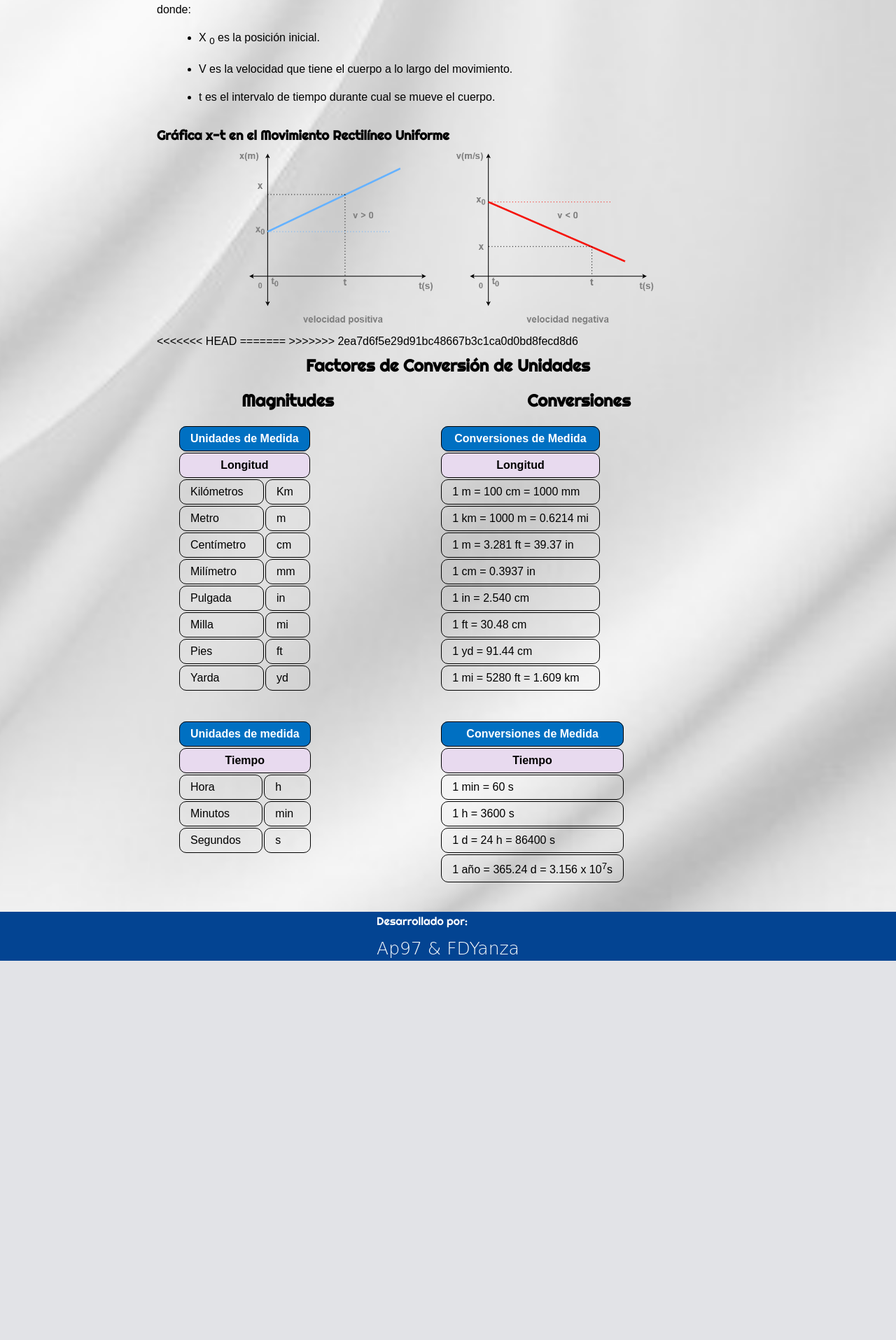
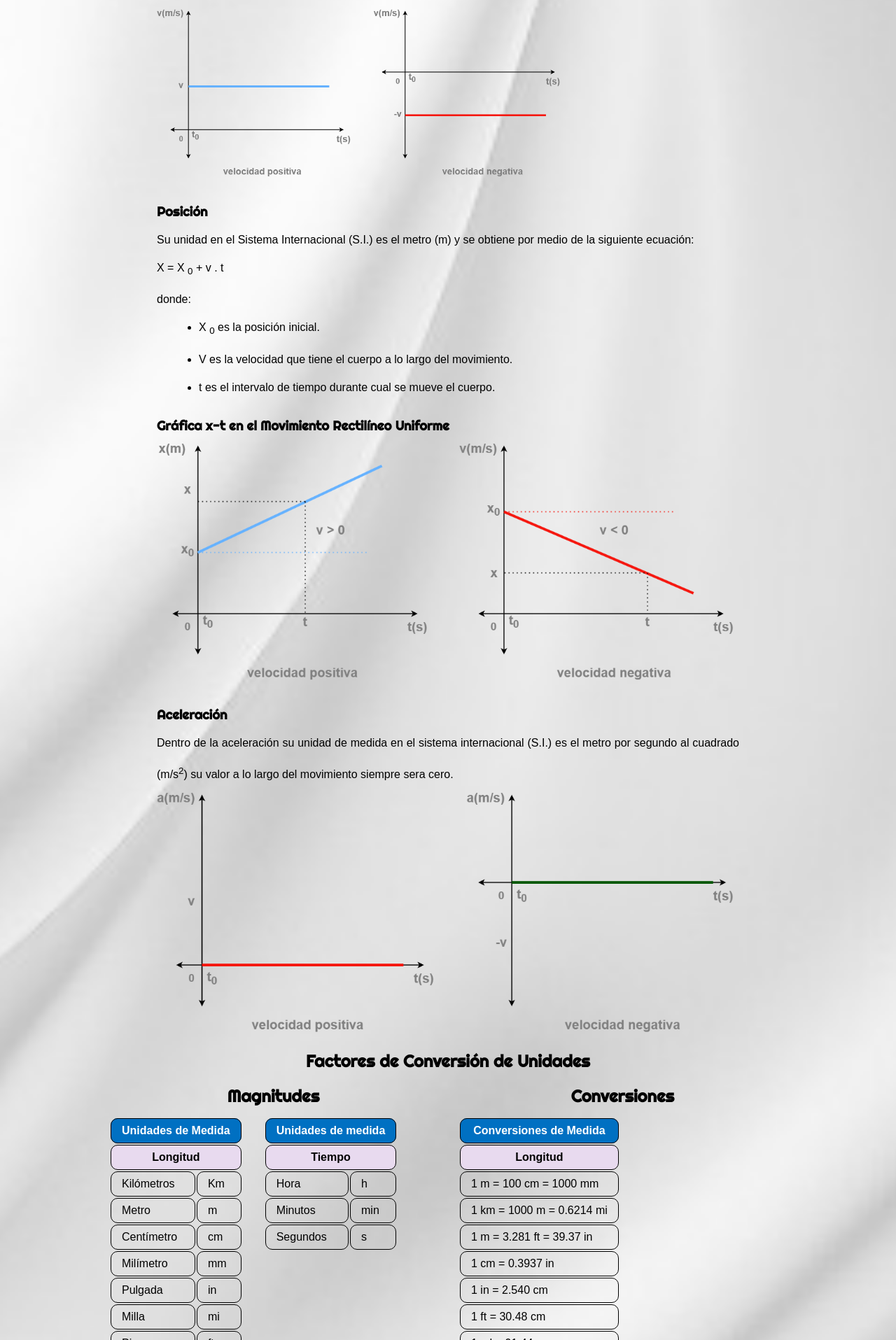
Before and after one commit to Aspg97/XRMRU, a PHP site: page / in a window 1280 px wide; the page is wider, and only the part inside the window is pictured. Shown: the part 3165-5080 px from the top of that part at 70% size. Before the commit the page ends 4538 px from the top of that part, so only its background shows below. Run offline with PHP 8.4, Linux system fonts and the light colour scheme; some web fonts are replaced.

Commit message:
Creaando las imagenes con flex-wrap

```diff
--- a/index.html
+++ b/index.html
@@ -78,8 +78,9 @@
                 </li>
             </ul>
 
+
+            <div>
                 <h3>Ejemplo</h3>
-
                 <div class="ejemplo-mru">
                     <div class="eje-mru">
                         <img src="webComponents/IMG/gift/ejemplo distancia.png" alt="Ejemplo de MRU">
@@ -92,6 +93,7 @@
                             <li>Entre los intervalos de tiempos iguales, se recorren distancias iguales.</li>
                             <li>La rapidez es constante e igual al módulo de la velocidad.</li>
                         </ul>
+                    </div>
                 </div>
             </div>
 
@@ -112,15 +114,17 @@
                     <div class="cont-vel">
 
                         <div class="gift1">
-                            <img src="webComponents/IMG/gift/velocidad.gif" alt="Velocidad Gift" width="100%"
-                                height="100%">
+                            <img src="webComponents/IMG/gift/velocidad.gif" alt="Velocidad Gift" width="100%">
                         </div>
 
+                        <div class="cont-expl">
                             <p>
                                 Es la relación que se establece entre el desplazamiento realizado por la partícula y el
                                 intervalo de tiempo en que se efectuó expresando así la relación entre el espacio recorrido
                                 por un objeto, el tiempo empleado para ello y su dirección.
                             </p>
+                        </div>
+
                     </div>
 
                 </div>
@@ -132,15 +136,17 @@
                     <div class="cont-t">
 
                         <div class="gift2">
-                            <img src="webComponents/IMG/gift/tiempo.gif" alt="Tiempo Gift" width="100%"
-                                height="100%">
+                            <img src="webComponents/IMG/gift/tiempo.gif" alt="Tiempo Gift" width="100%">
                         </div>
 
+                        <div class="cont-expl">
                             <p>
                                 Se llama tiempo a una magnitud que sirve para medir la duración o la separación de uno o más
                                 acontecimientos. Estos permiten ordenarlos en una secuencia y determinar si ocurreno o no en
                                 simultáneo.
                             </p>
+                        </div>
+
                     </div>
 
                 </div>
@@ -153,11 +159,10 @@
                 <div class="cont-dis">
 
                     <div class="gift3">
-                        <img src="webComponents/IMG/gift/distancia.gif" alt="Distancia Gift" width="100%"
-                            height="100%">
+                        <img src="webComponents/IMG/gift/distancia.gif" alt="Distancia Gift" width="100%">
                     </div>
 
-                    <div>
+                    <div class="cont-expl">
                         <p>
                             Es la longitud medida sobre la trayectoria recorrida por la partícula o cuerpo al moverse de
                             una posicíon a otra.
@@ -181,16 +186,17 @@
 
             <h2>Ecuaciones y Gráficas del MRU</h2>
 
+            <div class="ecuaciones">
+
                 <h3>Ecuaciones del Movimiento Rectilíneo Uniforme</h3>
 
-            <div class="ecuaciones">
                 <p>Las fórmulas o ecuaciones del MRU emplean la distancia (d) recorrida por el cuerpo que avanza con una
                     rapidez (v), empleando un tiempo (t). Con estas 3 variables, se puede armar el tríangulo d-v-t, al
                     que le podemos nombrar para no olvidarnos como "date una vuelta" o "Dios ve todo".</p>
 
                 <div class="formula">
                     <img src="webComponents/IMG/gift/formulas.png"
-                        alt="Ecuaciones del movimiento rectilíneo uniforme">
+                        alt="Ecuaciones del movimiento rectilíneo uniforme"  width="100%">
                 </div>
 
 
@@ -205,9 +211,9 @@
                 </p>
             </div>
 
+            <div class="cont-graph-speed">
+
                 <h3>Velocidad</h3>
-
-            <div class="cont-graph-speed">
 
                 <p>En el movimiento rectilíneo uniforme la velocidad del cuerpo es constante y por tanto igual a la
                     velocidad inicial. Su unidad en el Sietema Internacional es el metro por segundo (m/s).</p>
@@ -225,13 +231,13 @@
 
                 <div class="img-speed">
                     <img src="webComponents/IMG/gift/velocidad.png"
-                        alt="Gráfico de acuerdo a la velocidad con el tiempo">
+                        alt="Gráfico de acuerdo a la velocidad con el tiempo"   width="100%">
                 </div>
             </div>
 
+            <div class="cont-graph-speed">
+
                 <h3>Posición</h3>
-
-            <div class="cont-graph-speed">
 
                 <p>Su unidad en el Sistema Internacional (S.I.) es el metro (m) y se obtiene por medio de la siguiente
                     ecuación:</p>
@@ -250,13 +256,20 @@
 
                 <div class="img-dist">
                     <img src="webComponents/IMG/gift/Posición.png"
-                        alt="Gráfico de acuerdo a la distancia y el tiempo">
+                        alt="Gráfico de acuerdo a la distancia y el tiempo" width="100%">
                 </div>
             </div>
-<<<<<<< HEAD
-=======
 
->>>>>>> 2ea7d6f5e29d91bc48667b3c1ca0d0bd8fecd8d6
+            <div class="cont-graph-ace">
+
+                <h3>Aceleración</h3>
+
+                <p>Dentro de la aceleración su unidad de medida en el sistema internacional (S.I.) es el metro por segundo al cuadrado (m/s<sup>2</sup>) su valor a lo largo del movimiento siempre sera cero.</p>
+
+                <div class="img-ace">
+                    <img src="webComponents/IMG/gift/aceleracion.png" alt="" width="100%">
+                </div>
+            </div>
 
         </section>
 
@@ -266,8 +279,9 @@
 
             <div class="tables">
 
-                <div>
+                <div class="cont-magnitudes">
                     <h2>Magnitudes</h2>
+                    <div class="cont-tabla">
                         <table>
 
                             <thead>
@@ -350,9 +364,11 @@
                             </tr>
                         </table>
                     </div>
+                </div>
 
-                <div>
+                <div class="cont-magnitudes">
                     <h2>Conversiones</h2>
+                    <div class="cont-tabla">
                         <table>
 
                             <thead>
@@ -440,6 +456,7 @@
 
                         </table>
                     </div>
+                </div>
 
             </div>
 
--- a/webComponents/Estilos/estilosIndex.css
+++ b/webComponents/Estilos/estilosIndex.css
@@ -277,31 +278,38 @@ h3{
 }
 
 .img-speed{
+    width: 70%;
     text-align: center;
-}
-
-.img-speed img{
-    width: 550px;
-    height: 250px;
 }
 
 .img-dist{
     text-align: center;
 }
 
-.img-dist img{
-    width: 600px;
-    height: 250px;
+.cont-graph-ace{
+    text-align: justify;
+    line-height: 40px;
+}
+
+.img-ace{
+    text-align: center;
 }
 
 /*Estilos para tablas de conversion*/
 
-.cont-table{
-    width: 65%;
+.cont-magnitudes{
+    width: 50%;
+}
+
+.cont-tabla{
+    display: flex;
+    align-items: flex-start;
+    flex-wrap: wrap;
 }
 
 .tables{
     display: flex;
+    flex-wrap: wrap;
     justify-content: center;
 }
 
@@ -313,8 +321,7 @@ h3{
 }
 
 table{
-    margin: 10px 30px 30px 30px;
-    display: inline-table;
+    margin: 5px 15px 15px 15px;
 }
 
 thead{
```
Also changed, not shown: other parts of webComponents/Estilos/estilosIndex.css (+21 -20 lines). Lines whose indentation alone changed are shown as unchanged.
